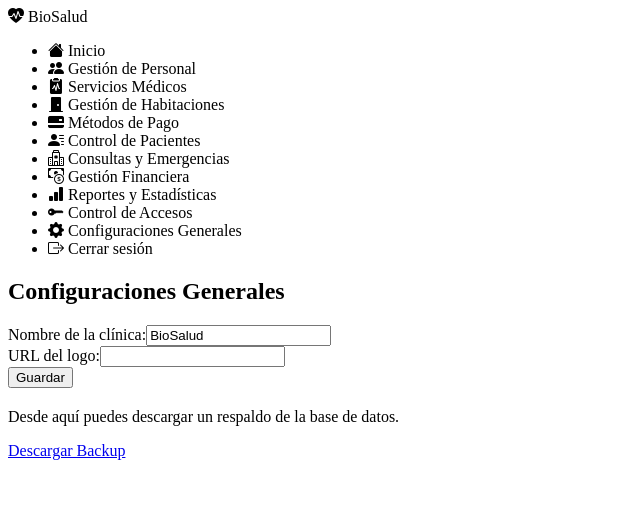
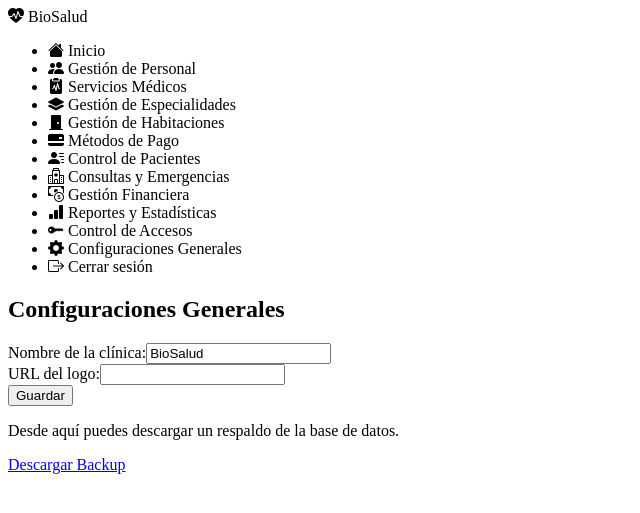
Before and after one commit to Elmisa117/BioSalud_DISE_CODEX, a Django app: page /admin/configuraciones/ in a window 1280 px wide. Shown: the top 513 px of the page, without its empty margins (0-640 px from the left). Run offline with Django 5.2, Linux system fonts and the light colour scheme.

Commit message:
Enlarge and customize admin sidebar buttons

```diff
--- a/tareas/admin/templates/admin/MenuAdmin.html
+++ b/tareas/admin/templates/admin/MenuAdmin.html
@@ -20,17 +20,18 @@
         </div>
         <ul class="menu">
             <li id="inicio"><i class="bi bi-house-fill"></i> Inicio</li>
-            <li><i class="bi bi-people-fill"></i> Gestión de Personal</li>
-            <li><i class="bi bi-clipboard2-pulse-fill"></i> Servicios Médicos</li>
-            <li><i class="bi bi-door-closed-fill"></i> Gestión de Habitaciones</li>
-            <li><i class="bi bi-credit-card-2-back-fill"></i> Métodos de Pago</li>
-            <li><i class="bi bi-person-lines-fill"></i> Control de Pacientes</li>
-            <li><i class="bi bi-hospital"></i> Consultas y Emergencias</li>
-            <li><i class="bi bi-cash-coin"></i> Gestión Financiera</li>
-            <li><i class="bi bi-bar-chart-fill"></i> Reportes y Estadísticas</li>
-            <li><i class="bi bi-key-fill"></i> Control de Accesos</li>
-            <li><i class="bi bi-gear-fill"></i> Configuraciones Generales</li>
-            <li id="cerrar-sesion">
+            <li class="personal"><i class="bi bi-people-fill"></i> Gestión de Personal</li>
+            <li class="servicios"><i class="bi bi-clipboard2-pulse-fill"></i> Servicios Médicos</li>
+            <li class="especialidades" data-url="{% url 'listar_especialidades' %}"><i class="bi bi-layers-fill"></i> Gestión de Especialidades</li>
+            <li class="habitaciones"><i class="bi bi-door-closed-fill"></i> Gestión de Habitaciones</li>
+            <li class="pagos"><i class="bi bi-credit-card-2-back-fill"></i> Métodos de Pago</li>
+            <li class="pacientes"><i class="bi bi-person-lines-fill"></i> Control de Pacientes</li>
+            <li class="consultas"><i class="bi bi-hospital"></i> Consultas y Emergencias</li>
+            <li class="financiera"><i class="bi bi-cash-coin"></i> Gestión Financiera</li>
+            <li class="reportes"><i class="bi bi-bar-chart-fill"></i> Reportes y Estadísticas</li>
+            <li class="accesos"><i class="bi bi-key-fill"></i> Control de Accesos</li>
+            <li class="configuraciones"><i class="bi bi-gear-fill"></i> Configuraciones Generales</li>
+            <li id="cerrar-sesion" class="cerrar">
                 <i class="bi bi-box-arrow-right"></i> Cerrar sesión
             </li>
         </ul>
--- a/tareas/admin/templates/admin/configuraciones.html
+++ b/tareas/admin/templates/admin/configuraciones.html
@@ -10,7 +10,7 @@
 {% block contenido %}
 <div class="listado-card">
     <h2>Configuraciones Generales</h2>
-    <form method="post" class="form-grid" style="margin-bottom:20px;">
+    <form method="post" class="form-grid filter-form">
         {% csrf_token %}
         <div class="form-field">{{ form.nombre_clinica.label_tag }}{{ form.nombre_clinica }}</div>
         <div class="form-field">{{ form.logo_url.label_tag }}{{ form.logo_url }}</div>
--- a/tareas/admin/templates/admin/editar_paciente.html
+++ b/tareas/admin/templates/admin/editar_paciente.html
@@ -36,7 +36,7 @@
             <button type="submit" class="btn-guardar">Guardar Cambios</button>
 
 {% if pacienteid %}
-<p style="color: green; font-weight: bold;">Paciente con ID: {{ pacienteid }}</p>
+<p class="registration-success">Paciente con ID: {{ pacienteid }}</p>
 <a href="file:///C:/Program Files/HuellaApp/HuellaHID.exe {{ pacienteid }}"
    style="padding:10px; background-color:blue; color:white; border-radius:5px; text-decoration:none;"
    target="_blank">
--- a/tareas/admin/templates/admin/listar_consultas.html
+++ b/tareas/admin/templates/admin/listar_consultas.html
@@ -10,7 +10,7 @@
 {% block contenido %}
 <div class="listado-card">
     <h2>Consultas y Emergencias</h2>
-    <form method="get" class="form-grid" style="margin-bottom:20px;">
+    <form method="get" class="form-grid filter-form">
         <div class="form-field"><input type="text" name="doctor" placeholder="Doctor" value="{{ doctor }}"></div>
         <div class="form-field"><input type="date" name="inicio" value="{{ inicio }}"></div>
         <div class="form-field"><input type="date" name="fin" value="{{ fin }}"></div>
--- a/tareas/admin/templates/admin/listar_pacientes.html
+++ b/tareas/admin/templates/admin/listar_pacientes.html
@@ -14,7 +14,7 @@
         <a href="{% url 'registrar_paciente' %}" class="btn-nuevo">+ Registrar nuevo</a>
         <a href="{% url 'exportar_pacientes' %}" class="btn-nuevo">Exportar CSV</a>
     </div>
-    <form method="get" class="form-grid" style="margin-bottom:20px;">
+    <form method="get" class="form-grid filter-form">
         <div class="form-field"><input type="text" name="q" placeholder="Buscar" value="{{ q }}"></div>
         <div class="form-field">
             <select name="sexo">
--- a/tareas/admin/templates/admin/registrar_paciente.html
+++ b/tareas/admin/templates/admin/registrar_paciente.html
@@ -39,7 +39,7 @@
 
 {% if pacienteid %}
 <div class="form-full" style="margin-top: 15px;">
-  <p style="color: green; font-weight: bold;">
+  <p class="registration-success">
     ✅ Paciente registrado con ID: {{ pacienteid }}
   </p>
 
```
Also changed, not shown: 6 other files.
